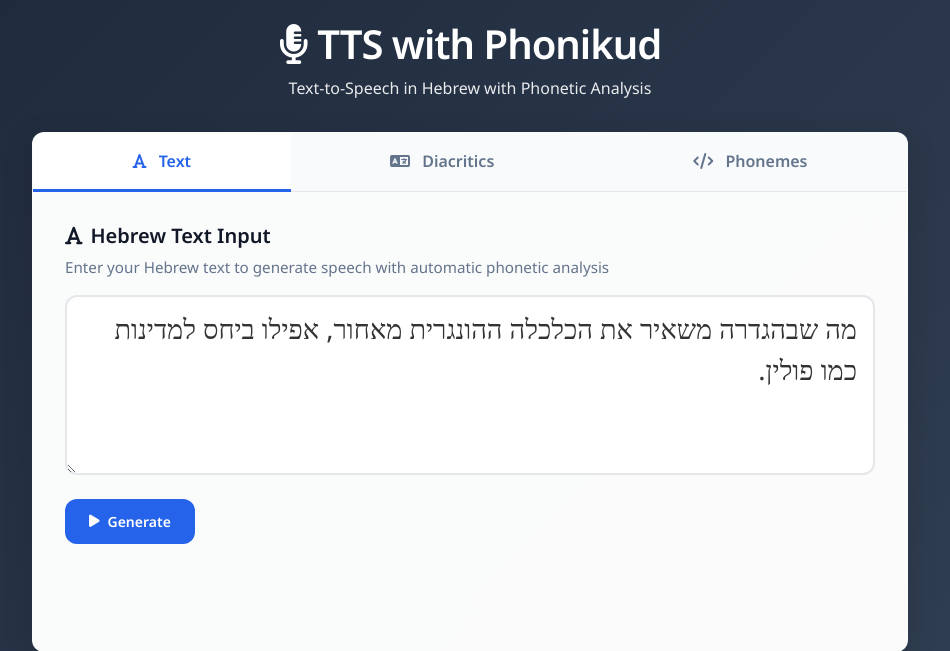
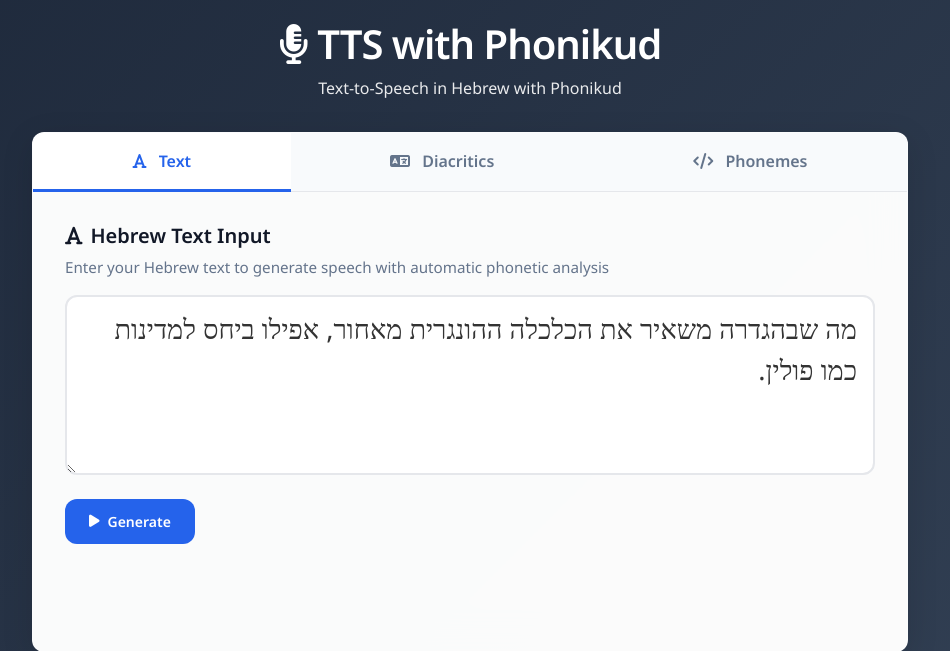
Before and after one commit to thewh1teagle/phonikud-tts, a Flask app: page / in a window 1280 px wide. Shown: the top 651 px of the page, without its empty margins (170-1120 px from the left). Run offline with Flask 3, Linux system fonts and the light colour scheme.

Commit message:
Update header subtitle for consistency in branding

```diff
--- a/examples/space_v1/templates/index.html
+++ b/examples/space_v1/templates/index.html
@@ -25,7 +25,7 @@
       <div class="header">
         <h2><i class="fas fa-microphone-alt"></i> TTS with Phonikud</h2>
         <p class="header-subtitle">
-          Text-to-Speech in Hebrew with Phonetic Analysis
+          Text-to-Speech in Hebrew with Phonikud
         </p>
       </div>
 
```
